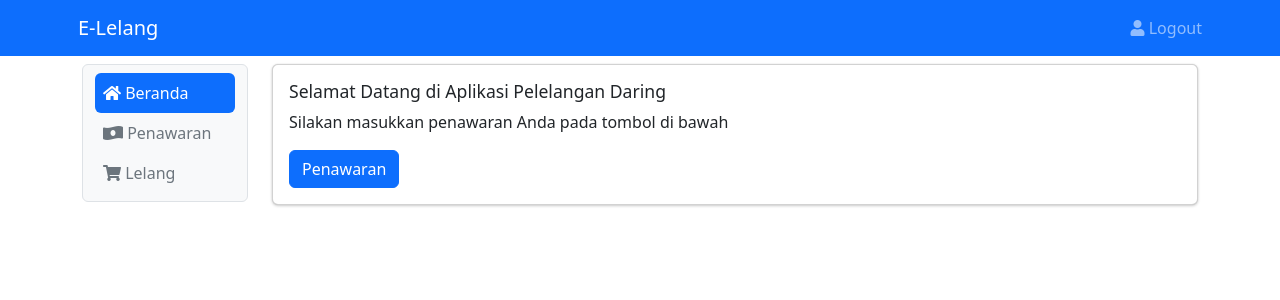
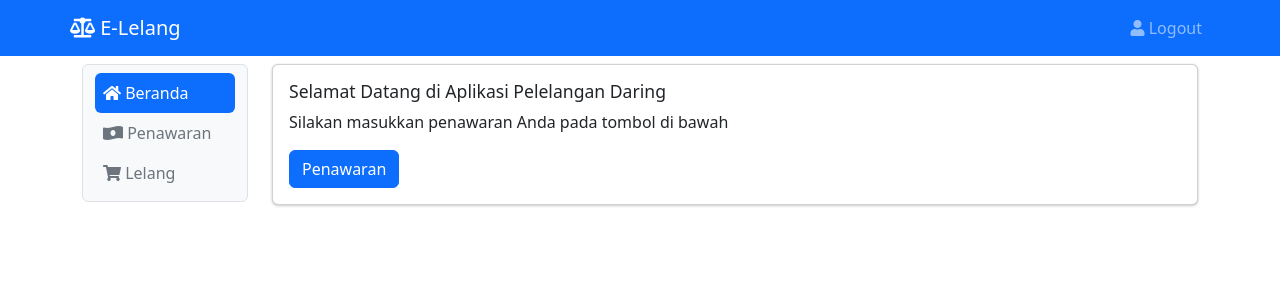
Before and after one commit to FarrasIqbal/ukk_lelang, a PHP site: page /masyarakat/index.php in a window 1280 px wide. Shown: the top 300 px of the page. Run offline with PHP 8.4, Linux system fonts and the light colour scheme; the visitor is signed in with stand-in values (Sample User, id 1); some libraries are stand-ins or nearby versions.

Commit message:
icon in header

```diff
--- a/layouts/header.php
+++ b/layouts/header.php
@@ -20,7 +20,7 @@
 
 <nav class="navbar navbar-expand navbar bg-primary sticky-top" data-bs-theme="dark">
     <div class="container">
-        <a class="navbar-brand" href="."><i class="bi bi-cup-hot-fill me-2"></i>E-Lelang</a>
+        <a class="navbar-brand" href="."><i class="fas fa-balance-scale"></i> E-Lelang</a>
         <div class="collapse navbar-collapse justify-content-end" id="navbarNavDropdown">
             <ul class="order-1 order-md-3 navbar-nav navbar-no-expand ml-auto">
                 <li class="nav-item">
```
